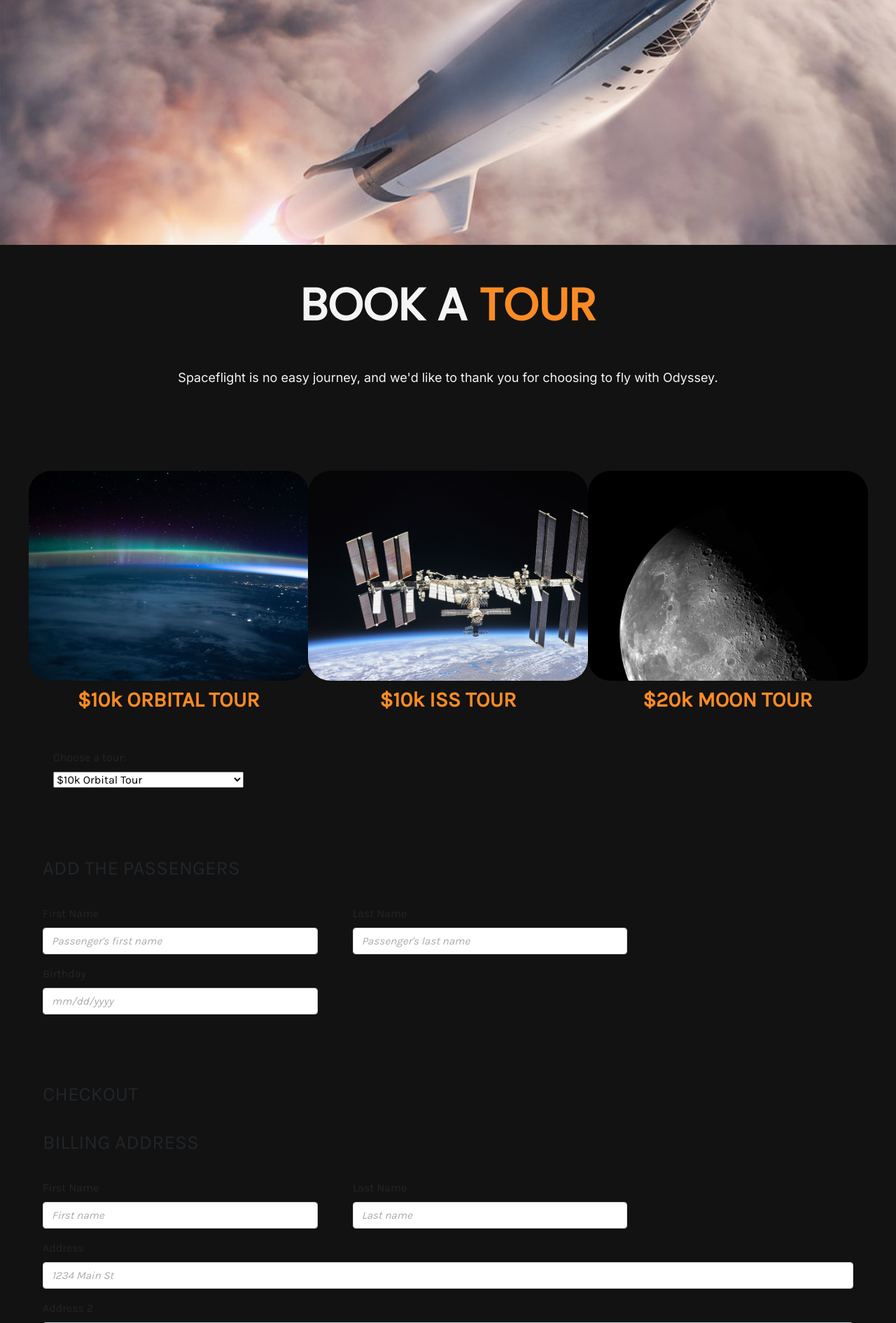
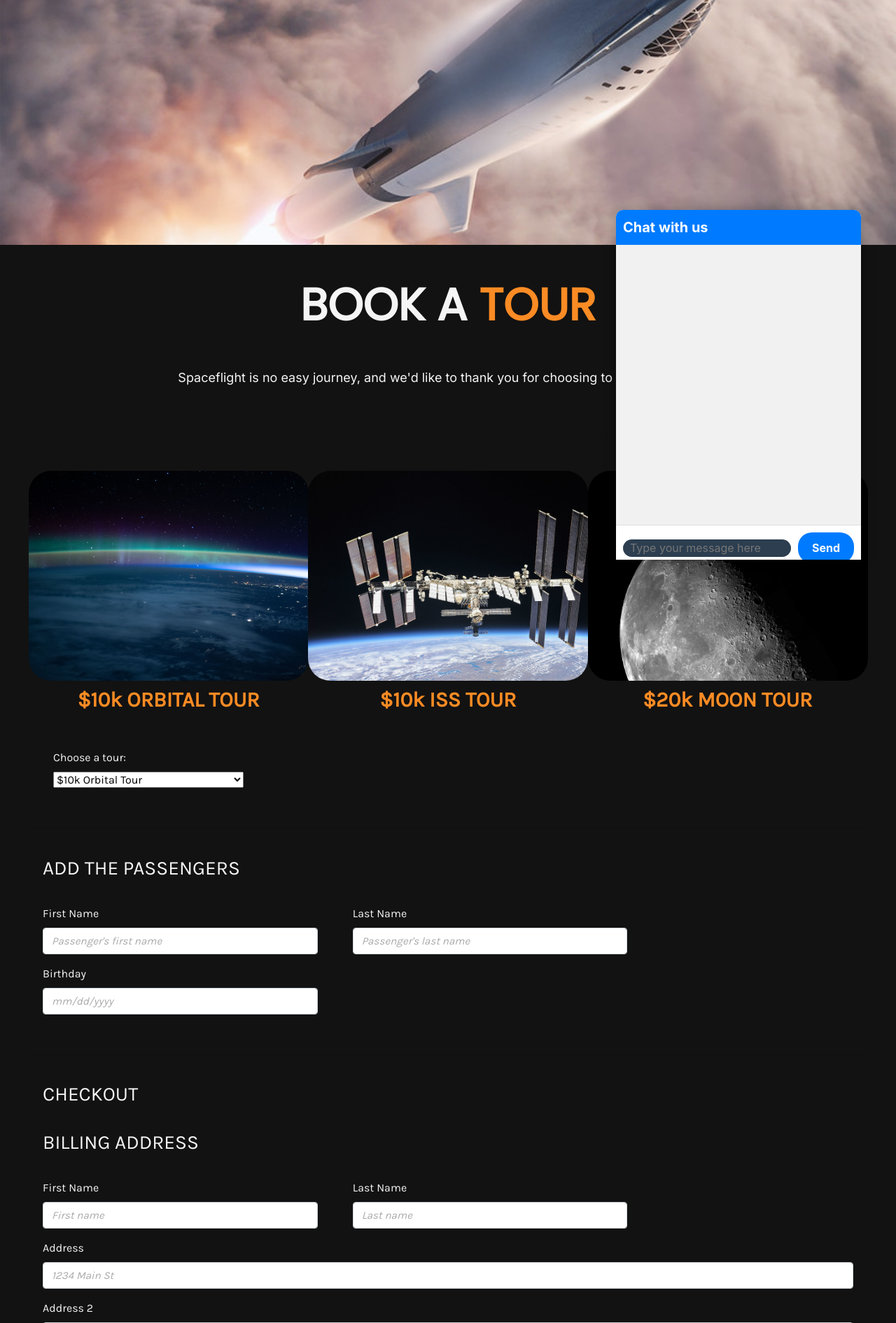
Before and after one commit to KhoiTran2023/odyssey, a Django app: page /register in a window 1280 px wide. Shown: the top 1891 px of the page at 70% size. Run offline with Django 3.2, Linux system fonts and the light colour scheme; some libraries are stand-ins or nearby versions.

Commit message:
created chatbot, but sends an empty JSON message to the server

```diff
--- a/odyssey/static/odyssey/styles.css
+++ b/odyssey/static/odyssey/styles.css
@@ -16,6 +16,7 @@ iframe {
 .body,
 .card-body {
     background: #121212;
+    color:whitesmoke;
 }
 
 footer,
@@ -1052,3 +1053,95 @@ input[data-description="2000"]:checked~#timeline-descriptions-wrapper p[data-des
 #homeBtn {
     font-family: 'Inconsolata', monospace;
 }
+
+/* CHATBOT */
+
+.chat-container {
+    position: fixed;
+    bottom: 0;
+    right: 50px;
+    width: 350px;
+    height: 500px;
+    background-color: #f1f1f1;
+    border-radius: 10px 10px 0 0;
+    box-shadow: 0 0 20px rgba(0, 0, 0, 0.3);
+    z-index: 999;
+    overflow: hidden;
+  }
+
+  .chat-header {
+    background-color: #007bff;
+    color: white;
+    font-size: 20px;
+    font-weight: bold;
+    padding: 10px;
+  }
+
+  .chat-footer {
+    display: flex;
+    justify-content: space-between;
+    align-items: center;
+    background-color: white;
+    padding: 10px;
+    border-top: 1px solid #ddd;
+  }
+
+  .chat-footer input {
+    flex: 1;
+    border: none;
+    outline: none;
+    font-size: 16px;
+    padding: 10px;
+    border-radius: 20px;
+    margin-right: 10px;
+  }
+
+  .chat-footer button {
+    border: none;
+    outline: none;
+    background-color: #007bff;
+    color: white;
+    font-size: 16px;
+    font-weight: bold;
+    padding: 10px 20px;
+    border-radius: 20px;
+    cursor: pointer;
+    transition: background-color 0.2s ease;
+  }
+
+  .chat-footer button:hover {
+    background-color: #0069d9;
+  }
+
+  .chat-body {
+    padding: 10px;
+    height: 400px;
+    overflow-y: auto;
+  }
+
+  .message {
+    display: flex;
+    flex-direction: column;
+    margin-bottom: 10px;
+  }
+
+  .message-bubble {
+    padding: 10px;
+    border-radius: 20px;
+    max-width: 80%;
+    word-wrap: break-word;
+  }
+
+  .user-message {
+    background-color: #007bff;
+    color: white;
+    align-self: flex-end;
+    margin-right: 10px;
+  }
+
+  .bot-message {
+    background-color: #f1f1f1;
+    color: black;
+    align-self: flex-start;
+    margin-left: 10px;
+  }
--- a/odyssey/templates/odyssey/layout.html
+++ b/odyssey/templates/odyssey/layout.html
@@ -25,16 +25,77 @@
         integrity="sha384-JZR6Spejh4U02d8jOt6vLEHfe/JQGiRRSQQxSfFWpi1MquVdAyjUar5+76PVCmYl"
         crossorigin="anonymous"></script>
 
-    <script src="{% static 'odyssey/script.js'%}"></script>
 
     <link type="text/css" href="{% static 'odyssey/styles.css' %}" rel="stylesheet">
+    <script src="{% static 'odyssey/script.js'%}"></script>
+    <!--chat bot widget-->
+    <div class="chat-container">
+        <div class="chat-header">Chat with us</div>
+        <div class="chat-body"></div>
+        <div class="chat-footer">
+          <input id = "chatMessage" type="text" placeholder="Type your message here" />
+          <button id = "sendButton">Send</button>
+        </div>
+      </div>
+      <script>
+        //scroll function
+        window.onscroll = function () { scrollFunction(), navbarScroll() };
 
-    <script>
-        window.onscroll = function () { scrollFunction(), navbarScroll() };
+        //chatbot function
+        const chatBody = document.querySelector(".chat-body");
+        const chatInput = document.querySelector("#chatMessage");
+        const chatButton = document.querySelector("#sendButton");
+
+        const addBotMessage = (message) => {
+        const messageElement = document.createElement("div");
+        messageElement.classList.add("message", "bot-message");
+        const messageBubble = document.createElement("div");
+        messageBubble.classList.add("message-bubble");
+        messageBubble.textContent = message;
+        messageElement.appendChild(messageBubble);
+        chatBody.appendChild(messageElement);
+        chatBody.scrollTop = chatBody.scrollHeight;
+        };
+
+        const addUserMessage = (message) => {
+        const messageElement = document.createElement("div");
+        messageElement.classList.add("message", "user-message");
+        const messageBubble = document.createElement("div");
+        messageBubble.classList.add("message-bubble");
+        messageBubble.textContent = message;
+        messageElement.appendChild(messageBubble);
+        chatBody.appendChild(messageElement);
+        chatBody.scrollTop = chatBody.scrollHeight;
+        };
+
+        chatButton.addEventListener("click", () => {
+        const message = chatInput.value;
+        if (message.trim() !== "") {
+            addUserMessage(message);
+            chatInput.value = "";
+
+            // Make a request to the Django backend to get a response from the chatbot
+            const xhr = new XMLHttpRequest();
+            xhr.open("POST", "/chatbot", true);
+            xhr.setRequestHeader("Content-Type", "application/json");
+            xhr.onload = () => {
+            if (xhr.status === 200) {
+                const data = JSON.parse(xhr.responseText);
+                addBotMessage(data.response);
+            } else {
+                console.error("Error:", xhr.statusText);
+            }
+            };
+            xhr.onerror = () => {
+            console.error("Error:", xhr.statusText);
+            };
+            xhr.send(JSON.stringify({ message:message }));
+        }
+        });
+
+
     </script>
-
     <!--navbar-->
-
     <nav id="navbar" class="navbar fixed-top navbar-expand-lg navbar-dark shadow-5-strong">
         <div class="container-fluid">
             <a class="navbar-brand" href="{% url 'index' %}">
@@ -140,5 +201,4 @@
         </div>
     </div>
 </footer>
-
 </html>
--- a/odyssey/urls.py
+++ b/odyssey/urls.py
@@ -13,4 +13,6 @@ urlpatterns = [
     path('create-account', views.create_account, name = "create_account"),
     path('log-in', views.log_in, name = "log_in"),
     path('log-out', views.log_out, name = "log_out"),
+
+    path('chatbot', views.chatbot, name = "chatbot")
 ]
--- a/odyssey/views.py
+++ b/odyssey/views.py
@@ -5,6 +5,10 @@ from django.urls import reverse
 from django.contrib import messages
 from odyssey.models import *
 from django.contrib.auth import authenticate, login, logout
+from django.http import JsonResponse
+from django.views.decorators.csrf import csrf_exempt
+import random
+import re
 
 #Page rendering
 
@@ -70,3 +74,46 @@ def log_in(request):
 def log_out(request):
     logout(request)
     HttpResponseRedirect(reverse("register"))
+
+#CHATBOT
+def process_message(message):
+    # Define a list of possible responses
+    responses = [
+        "I'm sorry, I didn't understand that.",
+        "Could you please rephrase that?",
+        "I'm not sure what you mean. Can you give me more information?",
+        "Thanks for your message! Our team will get back to you as soon as possible.",
+    ]
+
+    # Define regular expressions to search for keywords in the message
+    hello_pattern = re.compile(r"\bhello\b|\bhi\b|\bhey\b", re.IGNORECASE)
+    pricing_pattern = re.compile(r"\bpricing\b", re.IGNORECASE)
+    support_pattern = re.compile(r"\bsupport\b|\bhelp\b", re.IGNORECASE)
+
+    # Check if the message matches any of the patterns and generate a specific response
+    if hello_pattern.search(message):
+        response = "Hello! How can I assist you today?"
+    elif pricing_pattern.search(message):
+        response = "Please visit our pricing page at book a tour for more information."
+    elif support_pattern.search(message):
+        response = "You can contact our support team at the contact page for assistance."
+    else:
+        # Select a random response from the list
+        response = random.choice(responses)
+
+    return response
+
+@csrf_exempt
+def chatbot(request):
+    if request.method == "POST":
+        # Get the user message from the request body
+        message = request.POST.get("message", "bingbog")
+        print(message)
+        # Use a chatbot API or logic to generate a response
+        response = process_message(message)
+
+        # Return the response as a JSON object
+        return JsonResponse({"response": response})
+
+    # Return an empty response if the request method is not POST
+    return JsonResponse({})
```
Also changed, not shown: odyssey/static/odyssey/script.js (line endings or trailing spaces), 1 other file.
